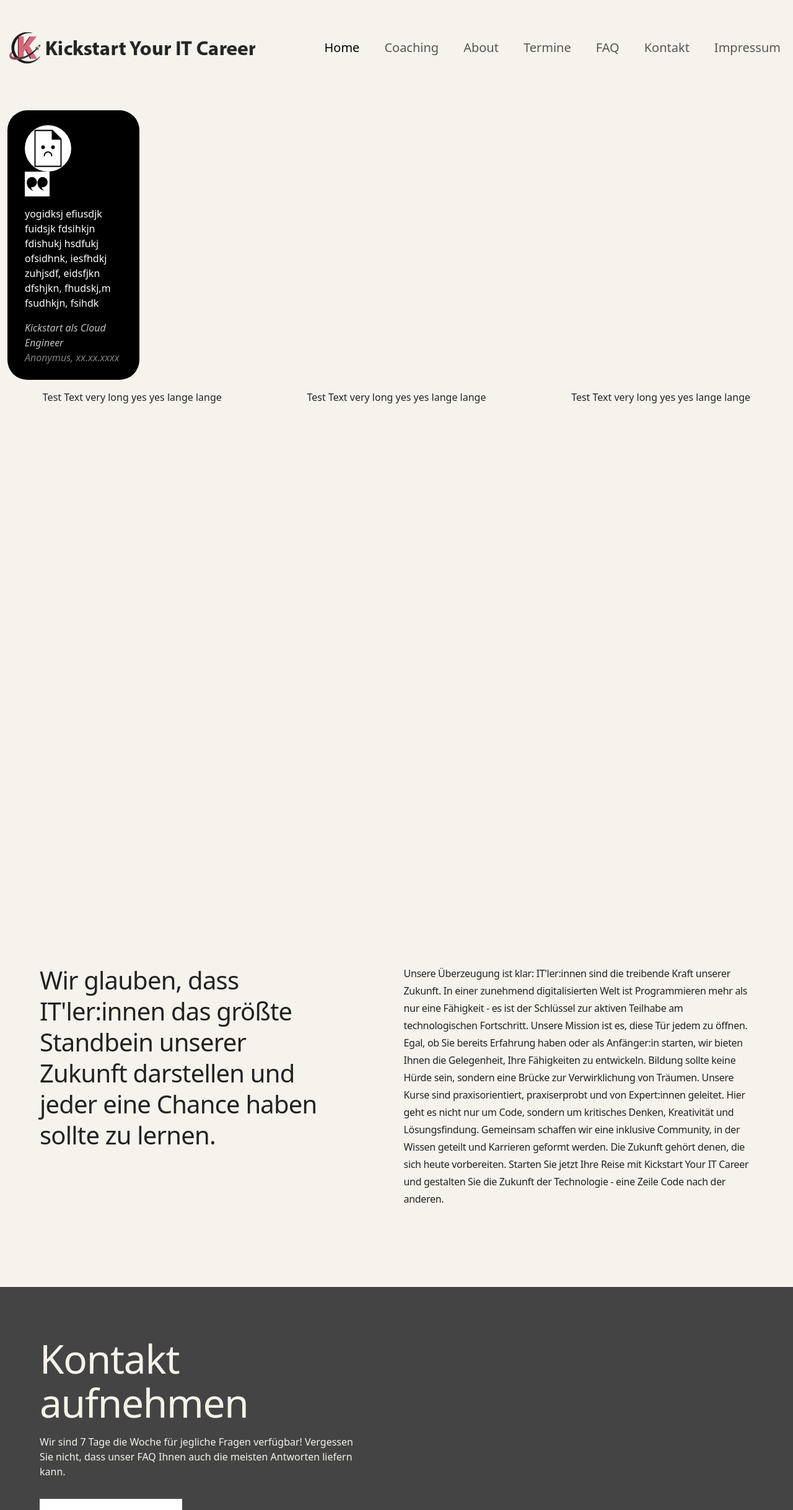
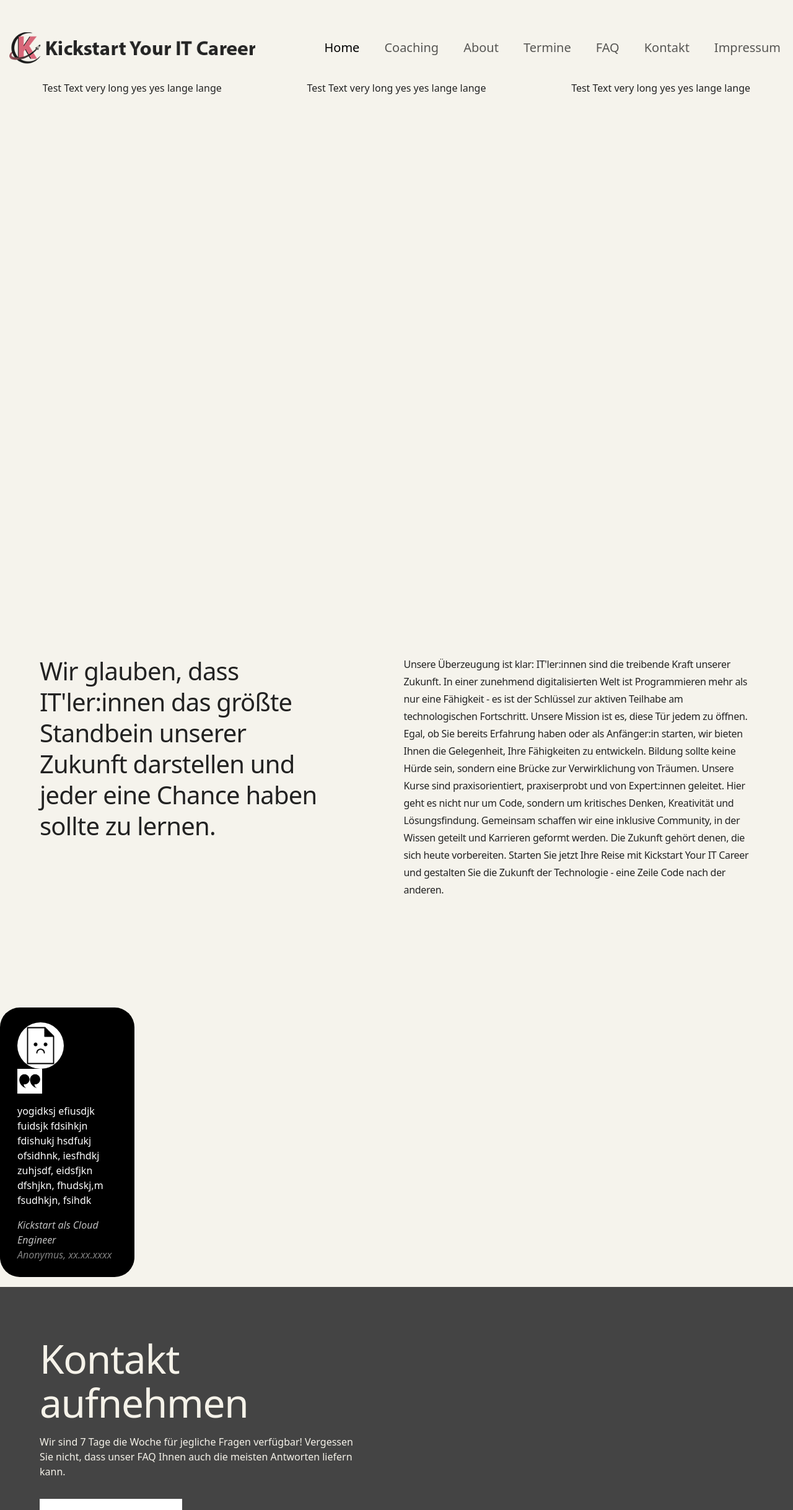
Before and after one commit to ilumary/kyitc-webpage, an Angular app: page / in a window 1280 px wide. Shown: the top 2437 px of the page at 62% size. Built offline with nearby package versions, Linux system fonts and the light colour scheme.

Commit message:
adjusted testamonials position

```diff
--- a/src/app/app.component.html
+++ b/src/app/app.component.html
@@ -2,7 +2,6 @@
     <div class="mx-auto mt-4" style="max-width: 1750px;">
         <app-navbar></app-navbar>
         <router-outlet></router-outlet>
-        <app-testamonials></app-testamonials>
     </div>
 </section>
 
--- a/src/app/pages/home/home.component.html
+++ b/src/app/pages/home/home.component.html
@@ -1,2 +1,3 @@
 <app-starterpage></app-starterpage>
 <app-vision></app-vision>
+<app-testamonials></app-testamonials>
```
